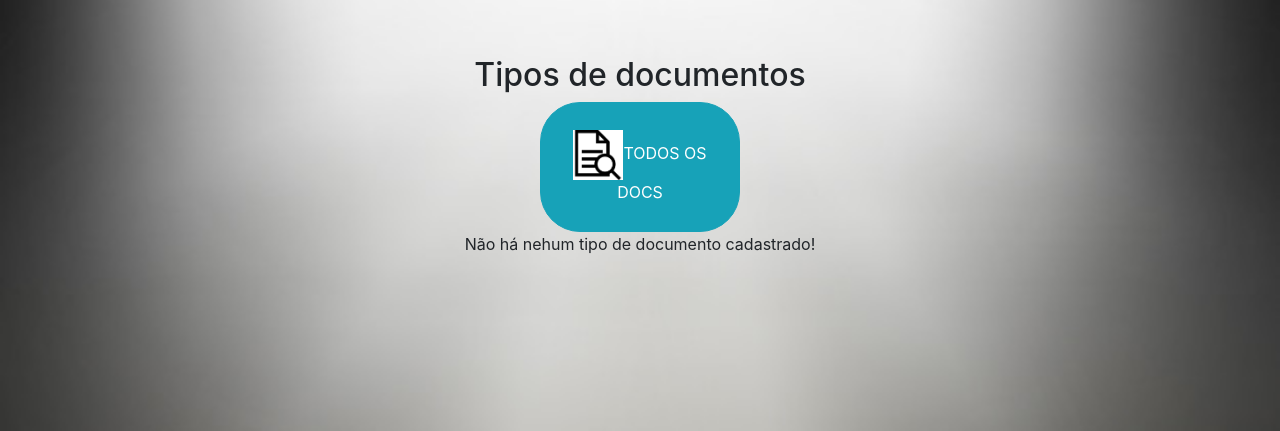
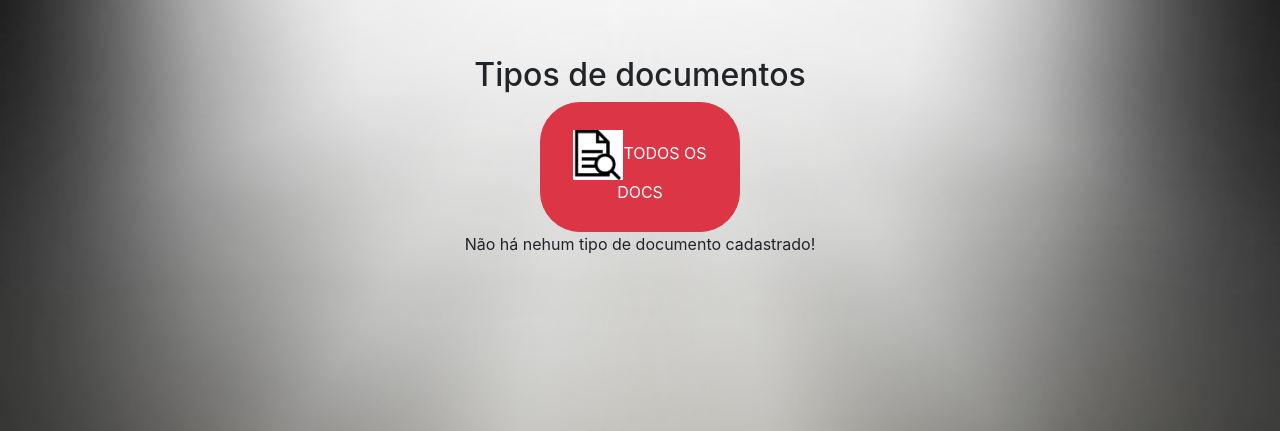
Before and after one commit to brunogomesifrn/pi19upload, a Django app: page /area/ in a window 1280 px wide. Shown: the top 431 px of the page. Run offline with Django 3.2, Linux system fonts and the light colour scheme; data that the repository does not hold is empty; some libraries are stand-ins or nearby versions.

Commit message:
area de doc

```diff
--- a/core/models.py
+++ b/core/models.py
@@ -8,7 +8,7 @@ class Tipo(models.Model):
 class Doc(models.Model):
 	nome = models.CharField('Nome', max_length=100)
 	data = models.DateTimeField('Data')
-	arquivo = models.FileField('Arquivo', upload_to='upload')
+	arquivo = models.FileField('Arquivo', upload_to='upload', null=True)
 	local = models.CharField('Local Físico', max_length=100)
 	remetente = models.CharField('Remetente', max_length=100)
 	tipo = models.ForeignKey(Tipo, on_delete=models.PROTECT)
--- a/core/templates/area.html
+++ b/core/templates/area.html
@@ -20,7 +20,7 @@
 
 <h2>Tipos de documentos</h2>
 <div class="container">
-	<a href="{% url 'doc' %}"><button type="button" class="btn btn-info" style="width: 200px; height: 130px; -webkit-border-radius: 40px"><img src="{% static 'dow.png' %}" width="50px" height="50px">TODOS OS DOCS</button></a>
+	<a href="{% url 'doc' %}"><button type="button" class="btn btn-danger" style="width: 200px; height: 130px; -webkit-border-radius: 40px"><img src="{% static 'dow.png' %}" width="50px" height="50px">TODOS OS DOCS</button></a>
 
 	{% for categ in categorias %}
 	<a href="{% url 'doc' %}">
--- a/core/templates/doc_lista.html
+++ b/core/templates/doc_lista.html
@@ -35,9 +35,10 @@
       <div class="col-lg-12 mb-12">
           <br />
           <p><a href="{% url 'cadastro' %}"><button type="button" class="btn btn-danger" style="width: 230px; height: 70px">Cadastrar Doc </button></a>
-          <a href="{% url 'perfil' %}"><button type="button" class="btn btn-info" style="width: 230px; height: 70px">Perfil </button></a></p>
+          <a href="{% url 'perfil' %}"><button type="button" class="btn btn-info" style="width: 230px; height: 70px">Perfil </button></a>
+
+          <a href="{% url 'area' %}"><button type="button" class="btn btn-danger" style="width: 230px; height: 70px">Perfil </button></a></p>
           <br />
-
             <!--div do campo de busca-->
     <div class="row">
        <div class="col-sm-12">
--- a/pi19upload/settings.py
+++ b/pi19upload/settings.py
@@ -123,7 +123,7 @@ MEDIA_URL = '/media/'
 
 MEDIA_ROOT = 'media'
 
-#OUTRA COISA
+#LOGIN
 STATIC_URL = '/static/'
 
 LOGIN_URL = '/login/'
--- a/pi19upload/urls.py
+++ b/pi19upload/urls.py
@@ -20,7 +20,7 @@ from core.views import tipo_listar, tipo_cadastrar, tipo_atualizar, tipo_deletar
 from django.conf import settings
 from django.conf.urls.static import static
 
-#OUTRA COISA
+#LONGIN
 from core.views import index, perfil, registro, dados
 from django.contrib.auth import views as auth_views
 
```
